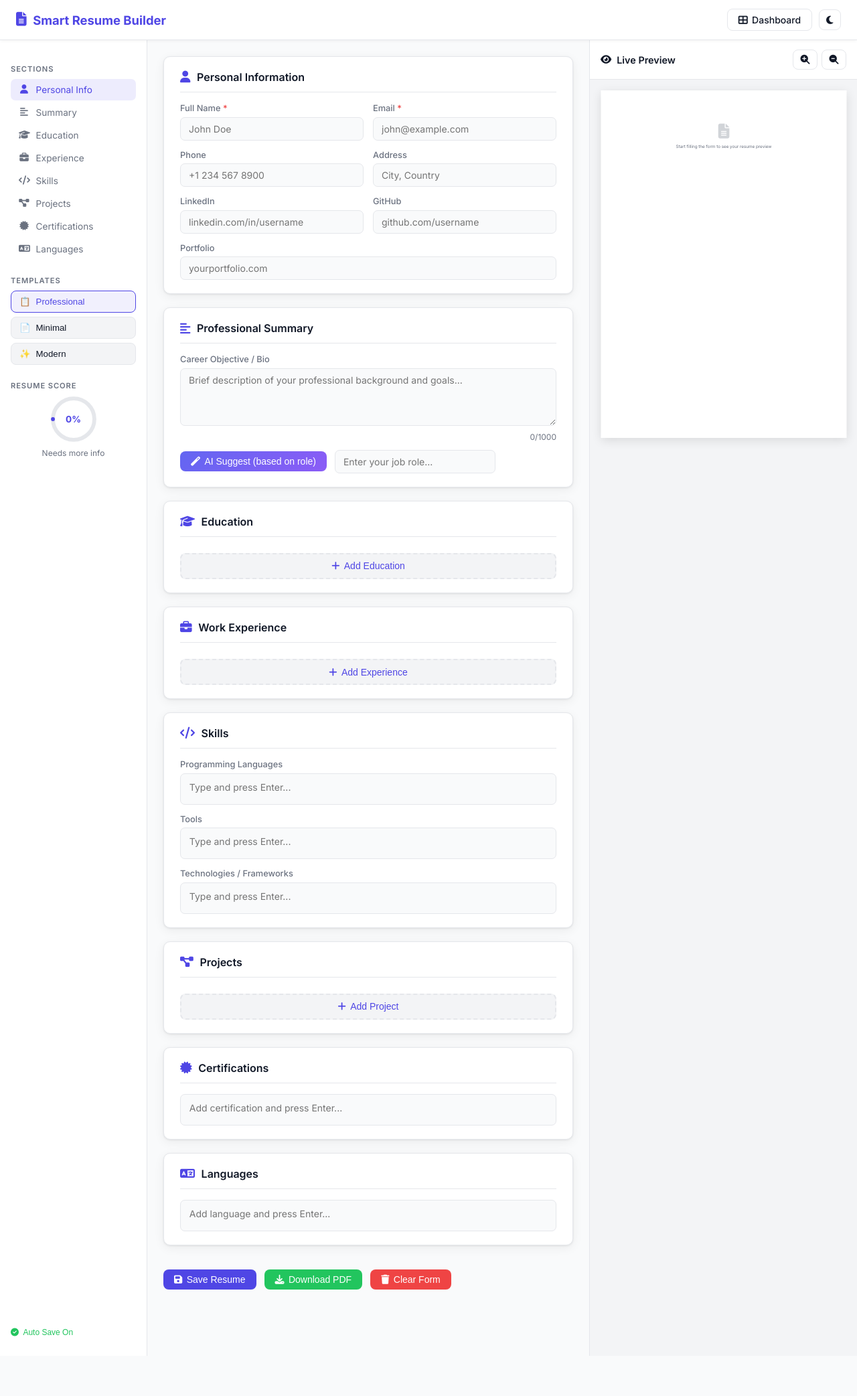
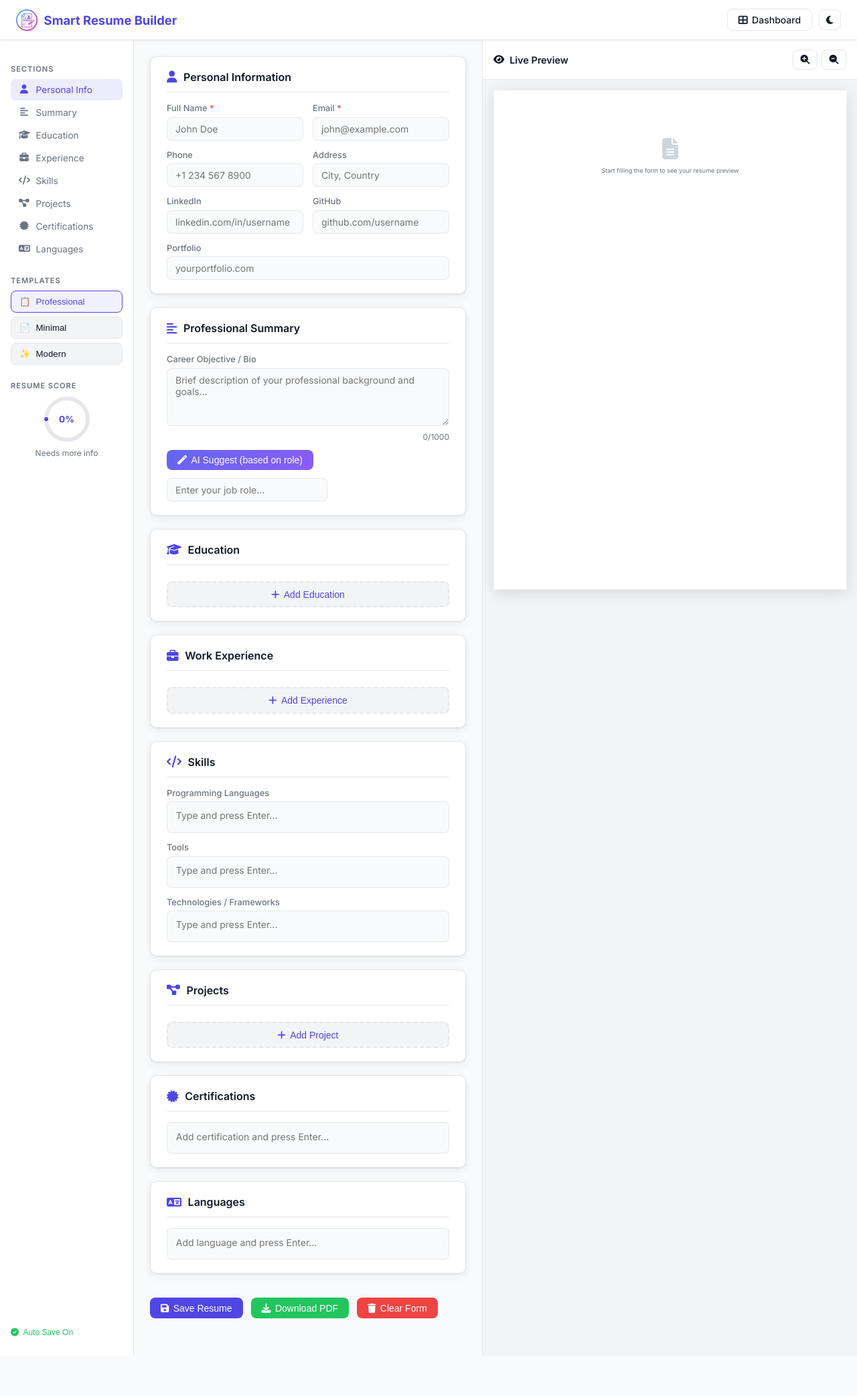
Before and after one commit to Sarbeswarpanda04/resume-builders, a Flask app: page / in a window 1280 px wide. Shown: the whole page at 67% size. Run offline with Flask 3, Linux system fonts and the light colour scheme; some libraries are stand-ins or nearby versions.

Commit message:
Refactor code structure for improved readability and maintainability

```diff
--- a/static/css/style.css
+++ b/static/css/style.css
@@ -21,8 +21,8 @@
   --text-muted:     #6B7280;
   --text-light:     #9CA3AF;
 
-  --sidebar-w:      220px;
-  --preview-w:      400px;
+  --sidebar-w:      200px;
+  --preview-w:      560px;
   --navbar-h:       60px;
   --radius:         10px;
   --shadow:         0 1px 3px rgba(0,0,0,.08), 0 4px 16px rgba(0,0,0,.06);
@@ -80,6 +80,7 @@ img { max-width: 100%; }
   color: var(--primary);
 }
 .nav-brand i { font-size: 1.3rem; }
+.nav-logo { height: 2rem; width: 2rem; object-fit: contain; }
 .nav-actions { display: flex; align-items: center; gap: .6rem; }
 
 /* ---- Buttons ---- */
--- a/templates/dashboard.html
+++ b/templates/dashboard.html
@@ -12,7 +12,7 @@
 
 <nav class="navbar">
   <div class="nav-brand">
-    <i class="fas fa-file-alt"></i>
+    <img src="/static/images/logo.png" alt="Smart Resume Builder Logo" class="nav-logo" />
     <span>Smart Resume Builder</span>
   </div>
   <div class="nav-actions">
--- a/templates/index.html
+++ b/templates/index.html
@@ -14,7 +14,7 @@
 <!-- Top Navbar -->
 <nav class="navbar">
   <div class="nav-brand">
-    <i class="fas fa-file-alt"></i>
+    <img src="/static/images/logo.png" alt="Smart Resume Builder Logo" class="nav-logo" />
     <span>Smart Resume Builder</span>
   </div>
   <div class="nav-actions">
--- a/templates/preview.html
+++ b/templates/preview.html
@@ -13,7 +13,7 @@
 
 <nav class="navbar">
   <div class="nav-brand">
-    <i class="fas fa-file-alt"></i>
+    <img src="/static/images/logo.png" alt="Smart Resume Builder Logo" class="nav-logo" />
     <span>Smart Resume Builder</span>
   </div>
   <div class="nav-actions">
```
Also changed, not shown: static/images/logo.png (added).
